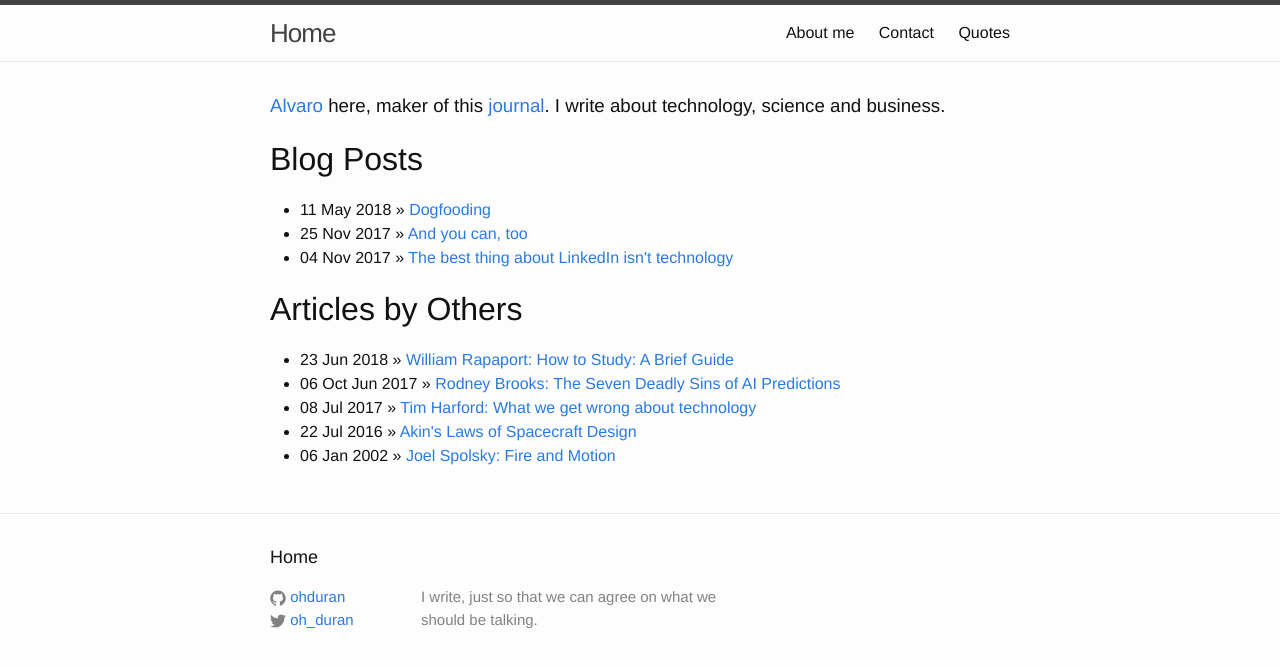
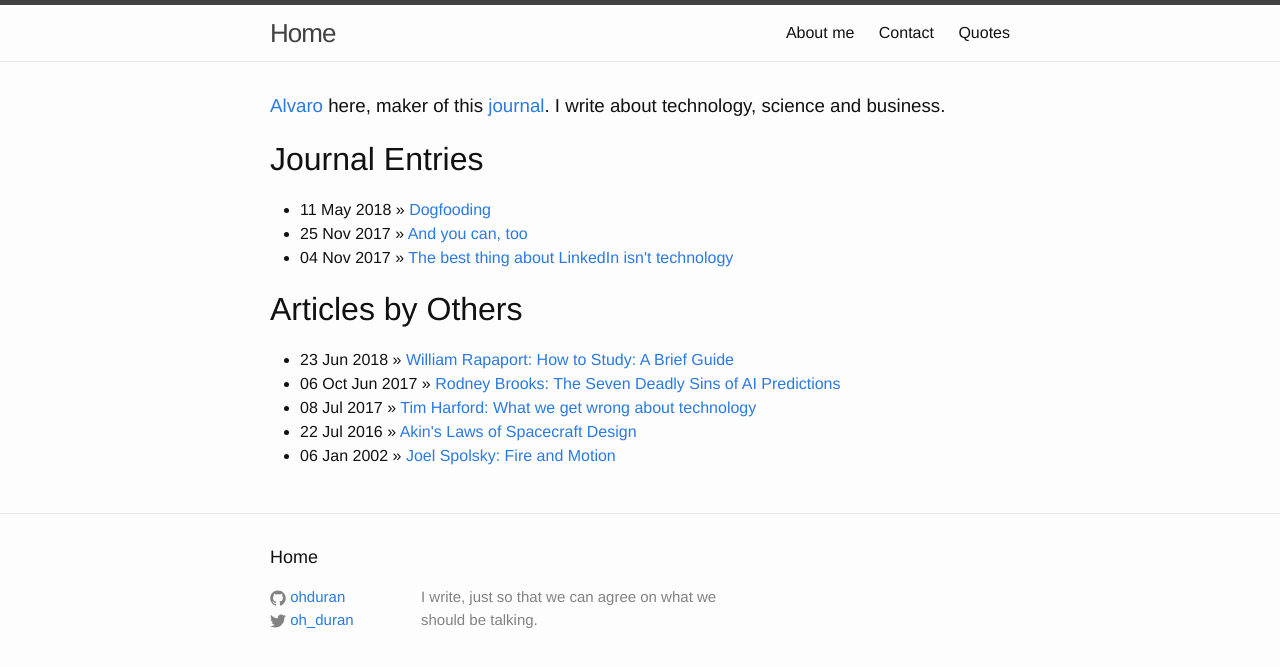
Before and after one commit to ohduran/ohduran.github.io, a Jekyll site: the page built from index.html, in a window 1280 px wide. Shown: the top 667 px of the page. Built offline with Jekyll 4.4.1, drawn with Linux system fonts in a browser that asks for light colours.

Commit message:
Titles changed

```diff
--- a/index.html
+++ b/index.html
@@ -5,7 +5,7 @@ layout: default
 <div id="home">
 <h3><a href="/about/">Alvaro</a> here, maker of this <a href="/journal.html">journal</a>. I write about technology, science and business.</h3>
 
-  <h1>Blog Posts</h1>
+  <h1>Journal Entries</h1>
   <ul class="posts">
     {% for post in site.posts limit:3 %}
       <li><span>{{ post.date | date_to_string }}</span> &raquo; <a href="{{ post.url }}">{{ post.title }}</a></li>
--- a/journal.html
+++ b/journal.html
@@ -5,7 +5,7 @@ layout: default
 <div id="home">
 <h3><a href="/about/">Alvaro</a> here, maker of this journal. I write about technology, science and business.</h3>
 
-  <h1>Blog Posts</h1>
+  <h1></h1>
   <ul class="posts">
     {% for post in site.posts %}
       <li><span>{{ post.date | date_to_string }}</span> &raquo; <a href="{{ post.url }}">{{ post.title }}</a></li>
```
